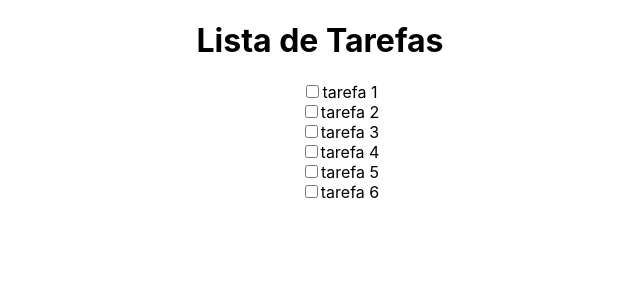
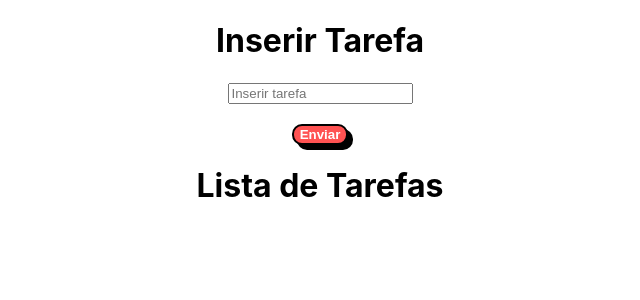
Before and after one commit to DiegoAATrevisan/todo-list, a React (Create React App) app: page / in a window 1280 px wide. Shown: the top 300 px of the page, without its empty margins (320-960 px from the left). Built offline with nearby package versions, Linux system fonts and the light colour scheme.

Commit message:
Todo list complete, needs css.

```diff
--- /dev/null
+++ b/src/@types/tasks.ts
@@ -0,0 +1,4 @@
+export type taskProps={
+    id: number,
+    title: string
+}
--- a/src/App.tsx
+++ b/src/App.tsx
@@ -1,13 +1,29 @@
-import React from 'react';
-import logo from './logo.svg';
 import './App.css';
 import TodoList from './components/todolist';
+import CriarTodo from './components/createTask';
+import { useEffect, useState } from 'react';
+import { taskProps } from './@types/tasks';
 
 function App() {
+  const [getTasks, setTasks] = useState<taskProps[]>([])
+
+  useEffect(() => console.log({ getTasks }, [getTasks]))
+  const handleTaskCreation = (title: string) => {
+    const id: number = getTasks.length + 1;
+    const task: taskProps = { id, title };
+
+    const tmpTasks: taskProps[] = [...getTasks, task];
+    setTasks(tmpTasks);
+  }
+
   return (
     <div className="App">
-      <TodoList></TodoList>
-    </div>
+      <CriarTodo onSubmit={(title: string) => handleTaskCreation(title)}></CriarTodo>
+      <TodoList
+        tasks={getTasks}
+        onChange={(newTaskList: taskProps[]) => setTasks(newTaskList)}
+      ></TodoList>
+    </div >
   );
 }
 
--- /dev/null
+++ b/src/components/createTask/index.tsx
@@ -0,0 +1,27 @@
+import React, { useState } from 'react';
+import './styles.css';
+
+
+type createtaskProps = {
+    onSubmit: (tituloTarefa: string) => void;
+}
+
+const CriarTodo = ({ onSubmit }: createtaskProps) => {
+    const [getTitulo, setTitulo] = useState<string>('');
+
+    return (
+        <div>
+            <h1>Inserir Tarefa</h1>
+            <input type="text"
+                placeholder='Inserir tarefa'
+                onChange={(event) => {
+                    setTitulo(event.target.value);
+                }}
+            />
+            <h3>{getTitulo}</h3>
+            <button className='ComicBtn' onClick={() => onSubmit(getTitulo)}>Enviar</button>
+        </div>
+    )
+}
+
+export default CriarTodo;
--- /dev/null
+++ b/src/components/createTask/styles.css
@@ -0,0 +1,24 @@
+.ComicBtn{
+    font-weight: bold;
+    text-align: center;
+    text-decoration: none;
+    color: white;
+    background-color: #ff5252;
+    border: 2px solid black;
+    border-radius: 10px;
+    box-shadow: 5px 5px 0px black;
+    transition: all 0.3s ease;
+}
+
+.ComicBtn:hover{
+    background-color: white;
+    color: #ff5252;
+    border: 2px solid #ff5252;
+    box-shadow: 5px 5px 0px #ff5252;
+}
+
+.ComicBtn:active{
+    background-color: #fcf414;
+    box-shadow: none;
+    transform: translateY(4px);
+}
--- a/src/components/todolist/index.tsx
+++ b/src/components/todolist/index.tsx
@@ -1,55 +1,32 @@
 import { useEffect, useState } from 'react';
 import './style.css';
+import { taskProps } from '../../@types/tasks';
 
-type TodoProps = {
-    id: number,
-    titulo: string
+type TaskListProps = {
+    tasks: taskProps[]
+    onChange: (tasks: taskProps[]) => void
 }
 
-const TodoList = () => {
-    const [getTodos, setTodos] = useState<TodoProps[]>([
-        {
-            id: 1,
-            titulo: "tarefa 1"
-        },
-        {
-            id: 2,
-            titulo: "tarefa 2"
-        },
-        {
-            id: 3,
-            titulo: "tarefa 3"
-        },
-        {
-            id: 4,
-            titulo: "tarefa 4"
-        },
-        {
-            id: 5,
-            titulo: "tarefa 5"
-        },
-        {
-            id: 6,
-            titulo: "tarefa 6"
-        }
-    ])
+const TodoList = ({ tasks, onChange }: TaskListProps) => {
 
-    useEffect(() => { }, [getTodos])
+    useEffect(() => { }, [tasks])
 
 
-    const concluiTodo = (idTodo: number) => {
-        const tmpTodos: TodoProps[] = getTodos.filter((todo: TodoProps) => todo.id !== idTodo)
-        setTodos(tmpTodos)
+    const concluiTodo = (idTask: number) => {
+        const tmpTasks: taskProps[] = tasks.filter((task: taskProps) => task.id !== idTask)
+        onChange(tmpTasks)
     }
 
     return (
         <div>
             <h1>Lista de Tarefas</h1>
             <ul>
-                {getTodos.map((valor: TodoProps) => (
-                    <li key={valor.id}>
-                        <input type="checkbox" onClick={() => concluiTodo(valor.id)} />{valor.titulo}
-                    </li>
+                {tasks.map((value: taskProps) => (
+                    <div className='listTasks'>
+                        <li key={value.id}>
+                            <input type="checkbox" onClick={() => concluiTodo(value.id)} />{value.title}
+                        </li>
+                    </div>
                 ))}
             </ul>
         </div>
--- a/src/components/todolist/style.css
+++ b/src/components/todolist/style.css
@@ -1,3 +1,13 @@
 ul {
     list-style-type: none;
+    margin: 0;
+    padding: 0;
+
 }
+
+li{
+    display: inline-flex;
+    margin-bottom: 8px;
+    align-items: center;
+    gap: 10px;
+}
```
